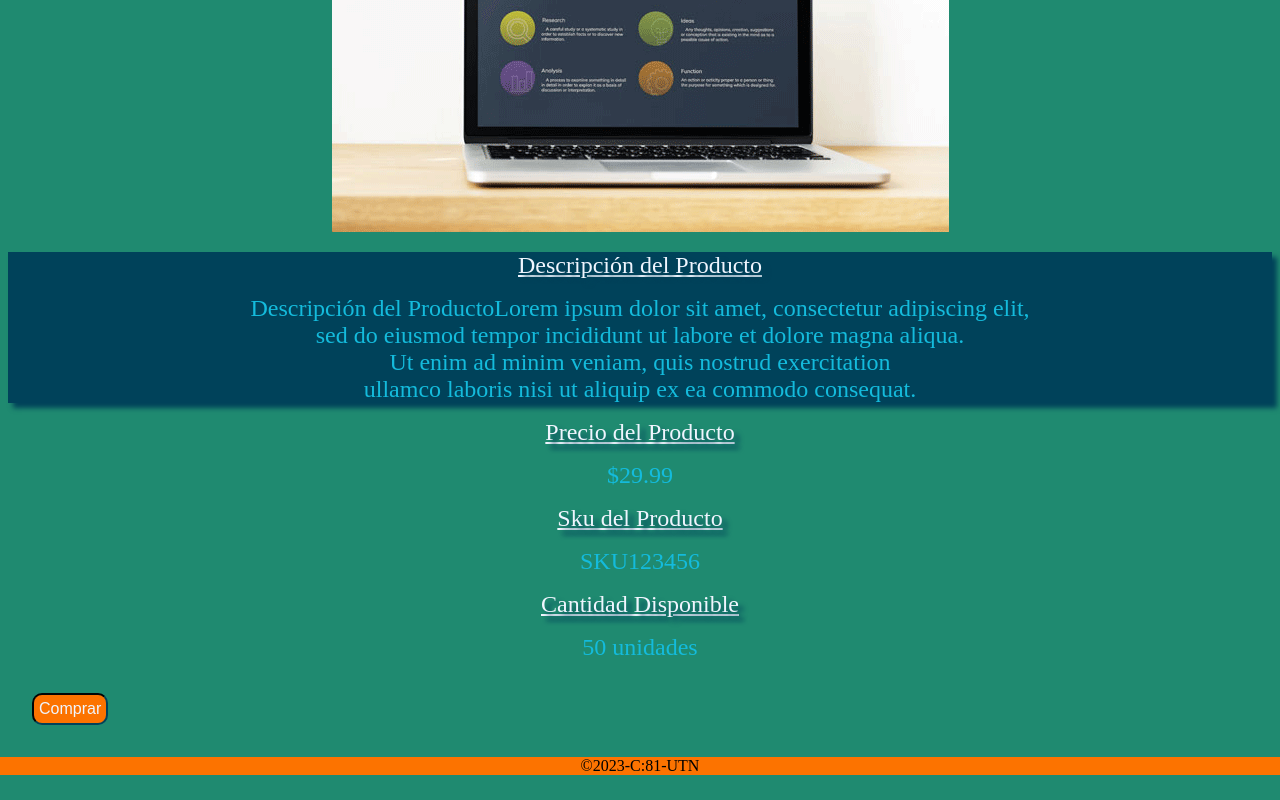
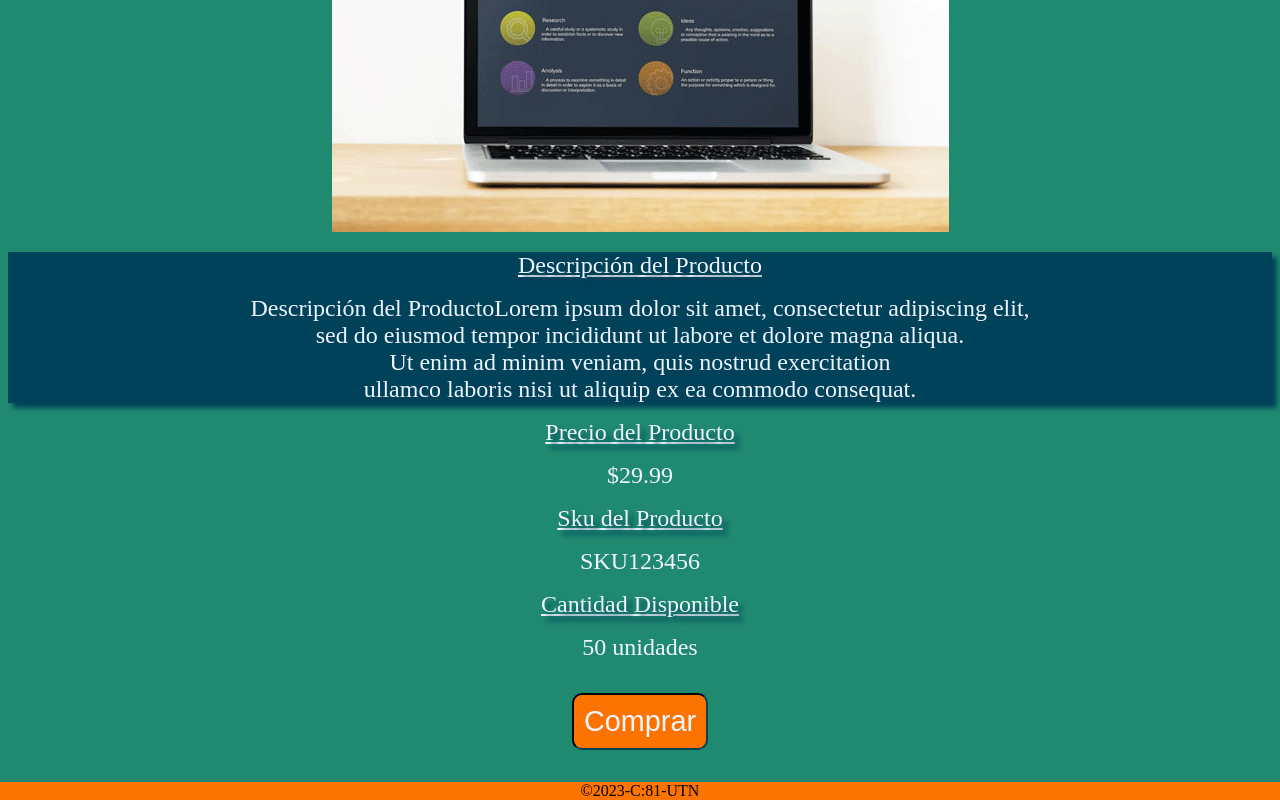
Before and after one commit to FaJuEs/my-app-e-commerce-react-UTN, a React (Vite) app: page / in a window 1280 px wide. Shown: the part 252-1052 px from the top of the page. Before the commit the page ends 1027 px from the top, so only its background shows below. Built offline with nearby package versions, Linux system fonts and the light colour scheme.

Commit message:
Add files via upload

```diff
--- a/src/App.css
+++ b/src/App.css
@@ -168,20 +168,22 @@ h3 {
 
 button {
   color: #eff5fe;
-  font-size: 1rem !important;
+  font-size: 1.5rem;
   background-color: #fc7300;
-  padding: 5px;
+  padding: 10px;
   border-radius: 10px;
   border-style: inset;
   border-color: #00425a;
   display: block;
-  align-items: center;
-  margin: 2rem;
+  margin: 0 auto;
+  margin-bottom: 2rem;
+  margin-top: 2rem;
 }
 
 p {
+  color: #eff5fe;
   font-size: large;
-  color: rgb(20, 187, 220);
+  text-align: center;
 }
 
 footer {
--- a/src/components/ProductoDetalle.jsx
+++ b/src/components/ProductoDetalle.jsx
@@ -31,7 +31,7 @@ const ProductoDetalle = ({
         Comprar
       </button>
 
-      {compraRealizada && <p>Gracias por su compra</p>}
+      {compraRealizada && <p> GRACIAS POR SU COMPRA !!!</p>}
     </div>
   );
 };
@@ -45,34 +45,3 @@ ProductoDetalle.propTypes = {
 };
 
 export default ProductoDetalle;
-
-/* import PropTypes from 'prop-types';
-import NombreProducto from './NombreProducto';
-import DescripcionProducto from './DescripcionProducto';
-import PrecioProducto from './PrecioProducto';
-import ProductoSKU from './ProductoSKU';
-import CantidadDisponible from './CantidadDisponible';
-
-const ProductoDetalle = ({nombre, descripcion, precio, sku, cantidadDisponible}) => {
-  return (
-    <div className='detalle'>
-
-      <NombreProducto nombre={nombre} />
-      <DescripcionProducto descripcion={descripcion} />
-      <PrecioProducto precio={precio} />
-      <ProductoSKU sku={sku} />
-      <CantidadDisponible cantidad={cantidadDisponible} />
-    </div>
-  );
-};
-
-ProductoDetalle.propTypes = {
-  nombre: PropTypes.string.isRequired,
-  descripcion: PropTypes.string.isRequired,
-  precio: PropTypes.number.isRequired,
-  sku: PropTypes.string.isRequired,
-  cantidadDisponible: PropTypes.number.isRequired,
-};
-
-export default ProductoDetalle;
- */
```
